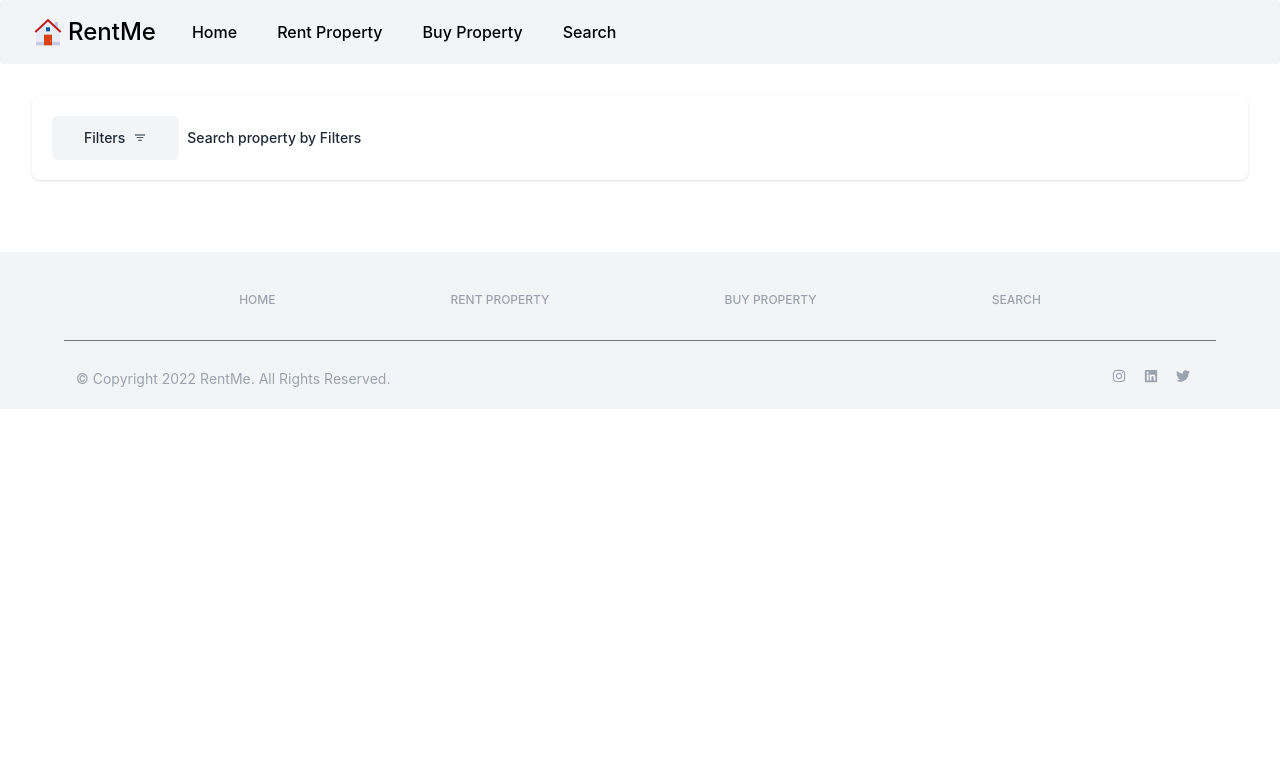
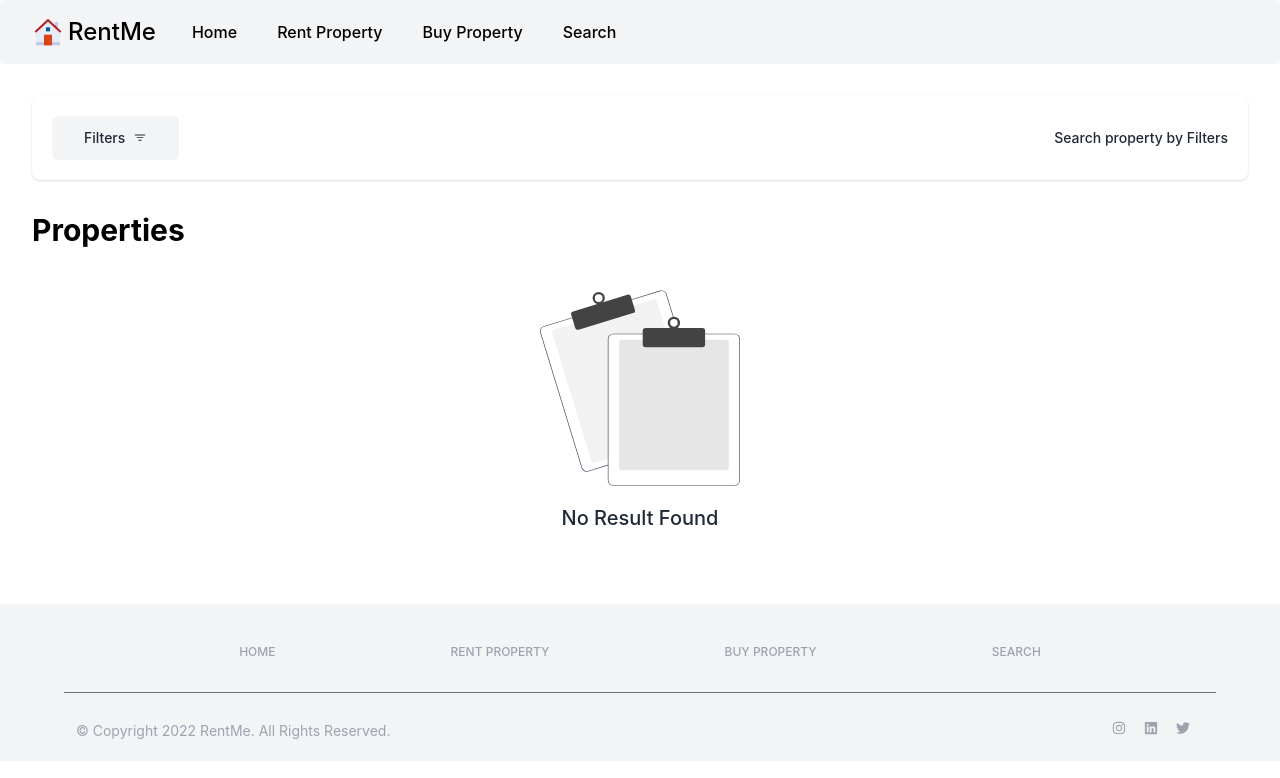
Before and after one commit to idkan/RentMe, a Next.js app: page /search in a window 1280 px wide. Shown: the top 778 px of the page. Built offline with nearby package versions, Linux system fonts and the light colour scheme.

Commit message:
Added Not Found property list

```diff
--- a/components/SearchFilters.jsx
+++ b/components/SearchFilters.jsx
@@ -2,19 +2,16 @@ import { useState, useEffect } from "react";
 import { useRouter } from "next/router";
 import { MdCancel } from "react-icons/md";
 import Image from "next/image";
-
 
 const SearchFilters = () => {
     return (
         <div className="search-filters">
             <div className="flex items-center justify-between mt-4">
                 <p className="font-medium">Filters</p>
-
                 <button className="px-4 py-2 bg-gray-100 hover:bg-gray-200 text-gray-800 text-sm font-medium rounded-md">
                     Reset Filter
                 </button>
             </div>
-
             <div>
                 <div className="grid grid-cols-2 md:grid-cols-3 xl:grid-cols-4 gap-4 mt-4">
                     <select className="px-4 py-3 w-full rounded-md bg-gray-100 border-transparent focus:border-gray-500 focus:bg-white focus:ring-0 text-sm">
--- a/pages/search.js
+++ b/pages/search.js
@@ -4,14 +4,17 @@ import { useRouter } from "next/router";
 import { BsFilter } from "react-icons/bs";
 
 import SearchFilters from "../components/SearchFilters";
+import Property from "../components/Property";
+import NoDataImage from "../assets/images/no-data.svg";
 
 const Search = () => {
     const [searchFilters, setSearchFilters] = useState(false);
     const router = useRouter();
 
     return (
+        <>
             <div className="w-full shadow p-5 rounded-lg bg-white">
-            <div className="flex justify-start items-center">
+                <div className="flex justify-between items-center">
                     <button className="px-8 py-3 bg-gray-100 hover:bg-gray-200 text-gray-800 text-sm font-medium rounded-md flex justify-center items-center" onClick={() => setSearchFilters((prevFilters) => !prevFilters)}>
                         Filters
                         <BsFilter className="ml-2" />
@@ -24,6 +27,22 @@ const Search = () => {
                     <SearchFilters />
                 )}
             </div>
+            <div className="w-full mt-8">
+                <p className="text-3xl font-bold mb-2">
+                    Properties {router.query.purpose}
+                </p>
+                <div className="flex flex-wrap -mx-2">
+                    {[].map((property) => <Property property={property} key={property.id} />)}
+                </div>
+                {[].length === 0 && (
+                    <div className="flex flex-col justify-center items-center mt-8">
+                        <Image src={NoDataImage} width={200} height={200} alt="No Result" />
+                        <p className="text-gray-800 text-xl font-medium mt-4"> No Result Found </p>
+                    </div>
+                )}
+            </div>
+        </>
+
     );
 };
 
```
Also changed, not shown: assets/images/no-data.svg (added). Lines whose indentation alone changed are shown as unchanged.
